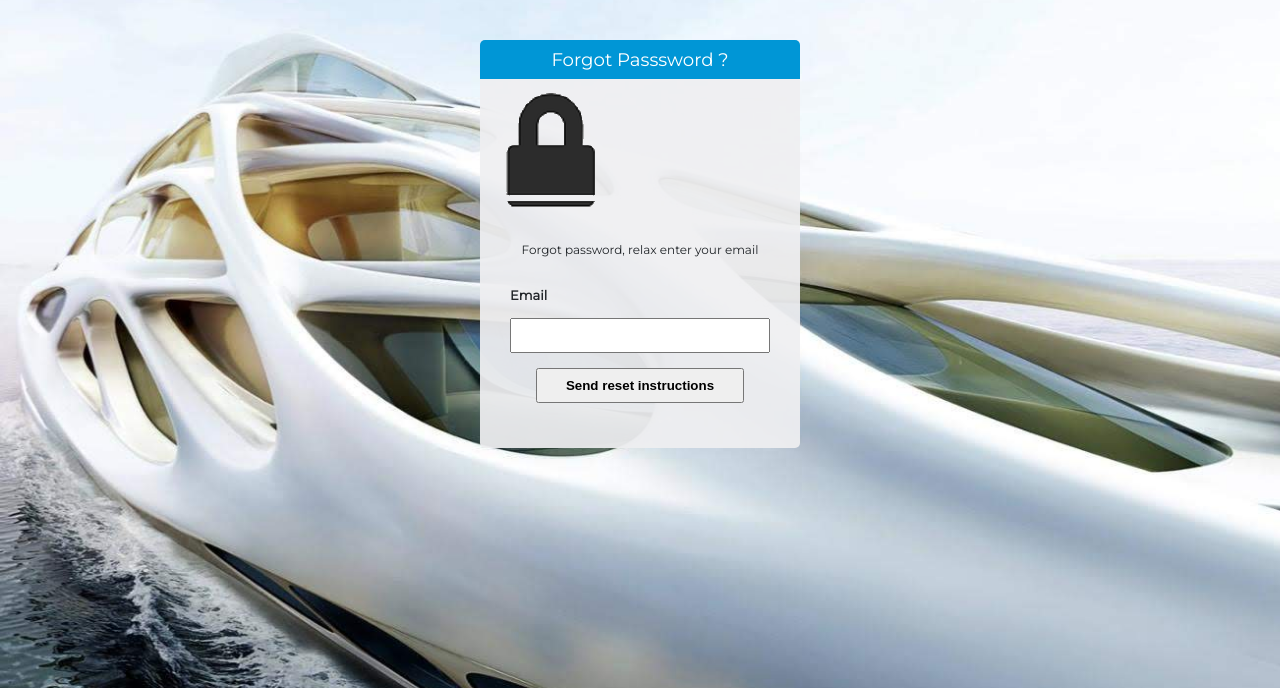
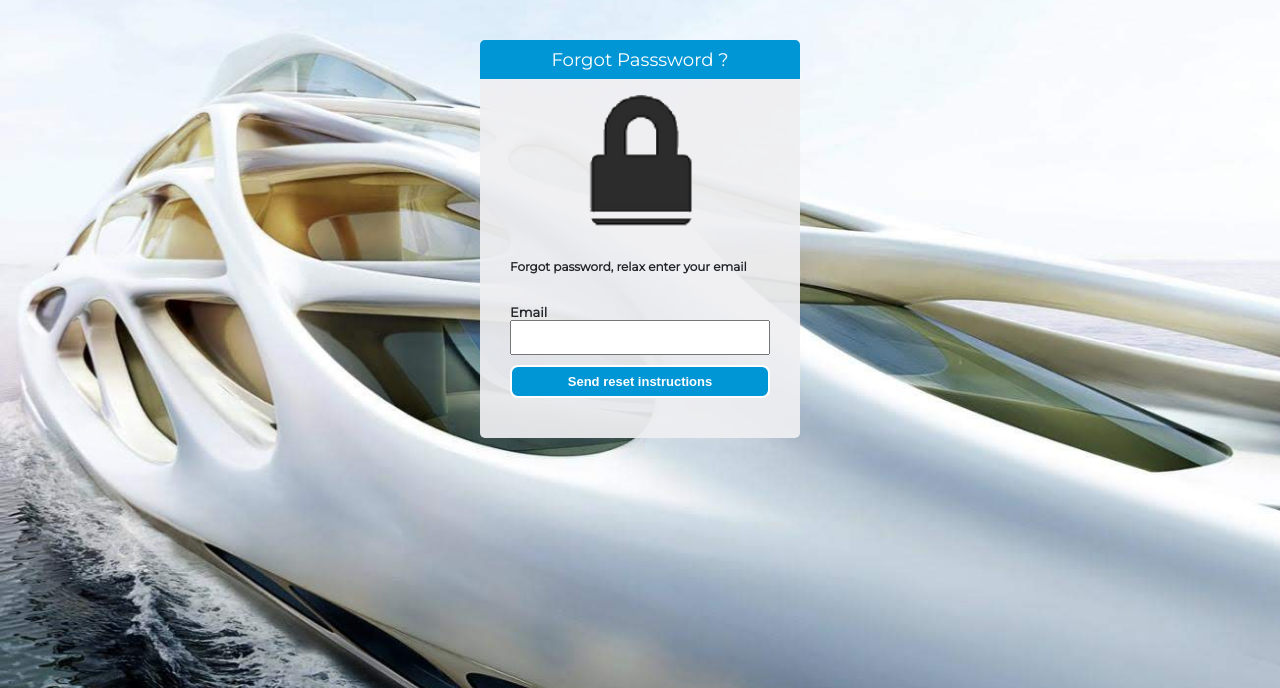
Before and after one commit to KabakiAntony/Bucketlist, a Flask app: page /u/reset in a window 1280 px wide. Shown: the part 60-748 px from the top of the page. Run offline with Flask 2, Linux system fonts and the light colour scheme; parts of the project's set-up code (start-up, migrations or seed data) failed here and were passed over; some libraries are stand-ins or nearby versions.

Commit message:
Style various elements

```diff
--- a/app/static/css/main.css
+++ b/app/static/css/main.css
@@ -86,9 +86,11 @@ h1{
   margin:0 auto;
   background-color: rgba(239, 239, 241, 0.924);
 }
-.bold{
-    color:rgba(211, 44, 86, 0.986);
-    cursor:not-allowed;
+.bottom a{
+  text-decoration:none;
+  font-weight: 700;
+  color:rgb(214, 0, 160);
+  font-size: 100%;
 }
 #hack{
   padding-bottom:30px;
@@ -134,6 +136,7 @@ img {max-width: 100%;}
   margin:0 auto;
   margin-bottom: 30px;
   margin-top: 30px;
+  position: relative;
 }
 .form{
   padding:30px;
@@ -161,13 +164,13 @@ img {max-width: 100%;}
   font-weight: 700;
 }
 
-#submit:hover{
+.submit:hover{
   background-color: white;
   color: rgba(2, 3, 8, 0.644);
   border: 2px solid rgba(2, 3, 8, 0.644);
   cursor: pointer;
 }
-#submit{
+.submit{
 font-weight:bold;
 background-color: #0096D6;
 border: 2px solid white;
@@ -180,7 +183,13 @@ display: inline-block;
 width:100%;
 font-size: 100%;
 }
+#reset-img{
+  height:160px;
+  width:160px;
+  display:block;
+  margin:auto;
 
+}
 
 /* modal signin*/
 .bg-sigin-modal{
@@ -192,41 +201,9 @@ font-size: 100%;
     display:flex;
     display:none;
 }
-.login-form{
-    width: 280px;
-    border-radius:0.5rem;
-    text-align: center;
-    padding:8px;
-    position: relative;
-    background-color: rgba(239, 239, 241, 0.924);
-    margin:auto;
-    margin-top: 100px;
+.sign-in-form{
+  height:450px;
 }
-.login-button {
-	background-color: #0096D6;
-	border: 2px solid white;
-	border-radius:0.5rem;
-	text-decoration: none;
-	padding: 8px;
-	color: white;
-  margin-bottom: 10px;
-  width:80%;
-  display: inline-block;
-  font-weight:bold;
-}
-.login-button:hover{
-    background-color: white;
-    color: rgba(2, 3, 8, 0.644);
-    border: 2px solid rgba(2, 3, 8, 0.644);
-}
-input{
-    width:80%;
-    padding:8px;
-    display: block;
-    margin:15px auto;
-    font-weight: bold;
-}
-
 .close,.closeb{
     position: absolute;
     top:0;
@@ -240,13 +217,17 @@ input{
     margin-top: inherit;
     font-size: 12px;
     margin-top:20px;
+    font-weight: 600;
 }
 .text-center a{
     text-decoration:none;
     font-weight: 700;
     color:rgb(214, 0, 160);
 }
-
+#reset-text-center{
+  text-align: left;
+  margin-left:30px;
+}
 @media (min-width: 576px) {
   .header {
     padding: 1rem;
```
